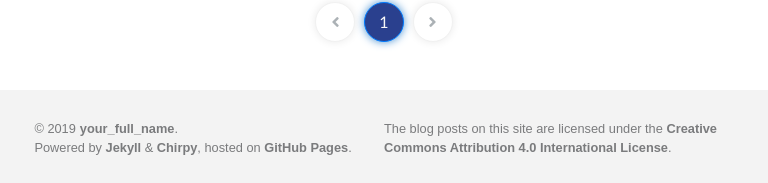
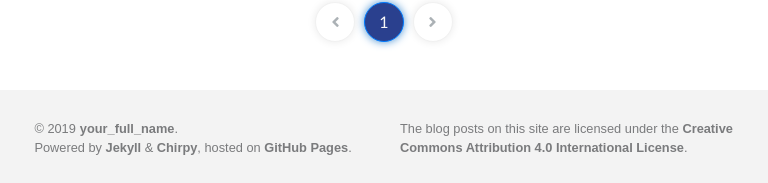
Before and after one commit to Chirram/Chirram.github.io, a Jekyll site: the page built from index.html, in a window 768 px wide and 979 px high. Shown: the part 793-976 px from the top of the window. Built offline with Jekyll 4.4.1, drawn with Linux system fonts in a browser that asks for light colours; nearby versions of some CDN libraries; some web fonts are replaced; the list of posts is cut into pages by our own code.

Commit message:
Optimize response design for License text.

```diff
--- a/assets/css/main.scss
+++ b/assets/css/main.scss
@@ -872,6 +872,12 @@ div.tooltip-inner { /* Overrided BS4 Tooltip */
 
 }
 
+@media all and (min-width: 577px) and (max-width: 830px) {
+  footer .license {
+    padding-left: 1rem;
+  }
+}
+
 @media all and (max-width: 768px) {
   .post img {
     max-width: calc(100% + 1rem);
```
